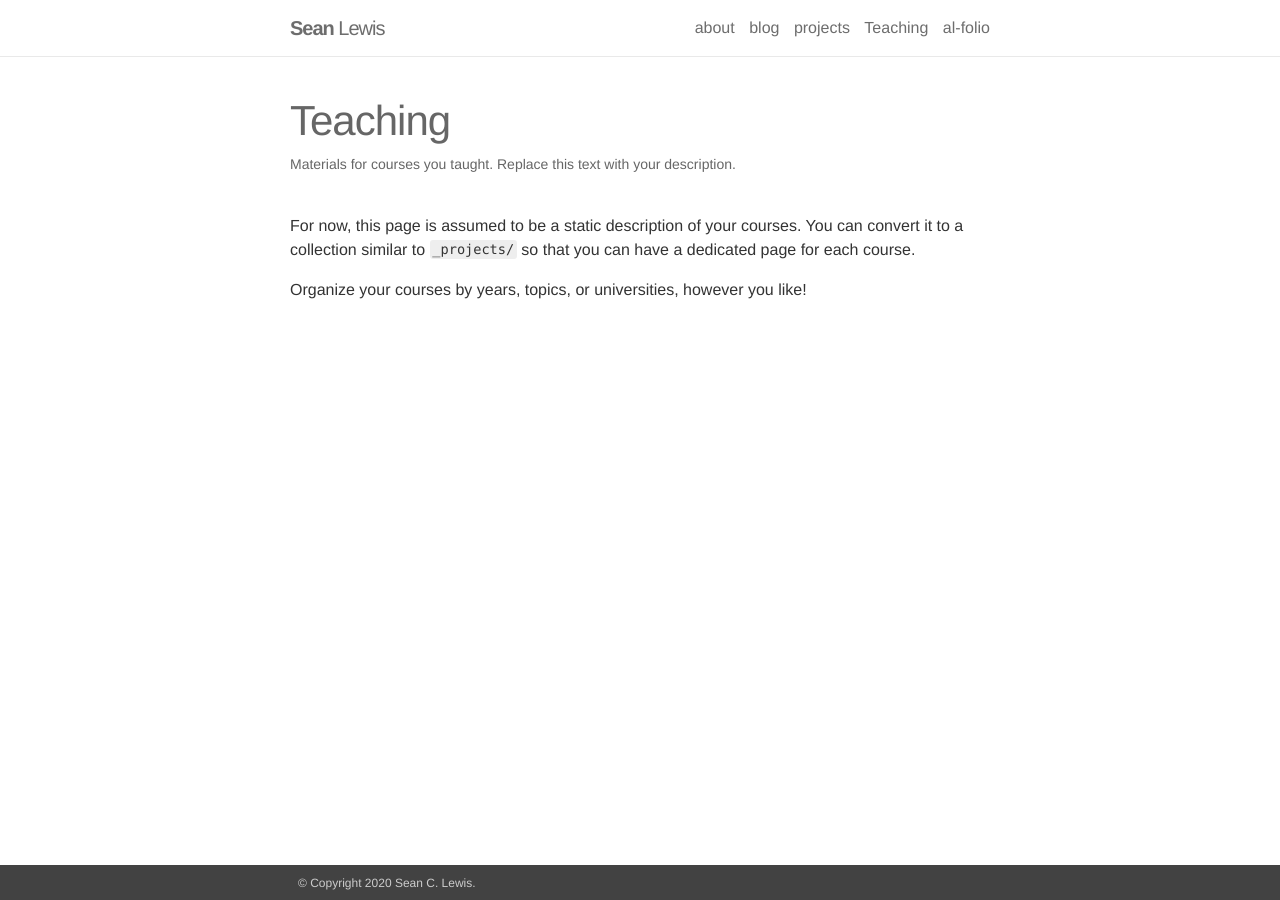
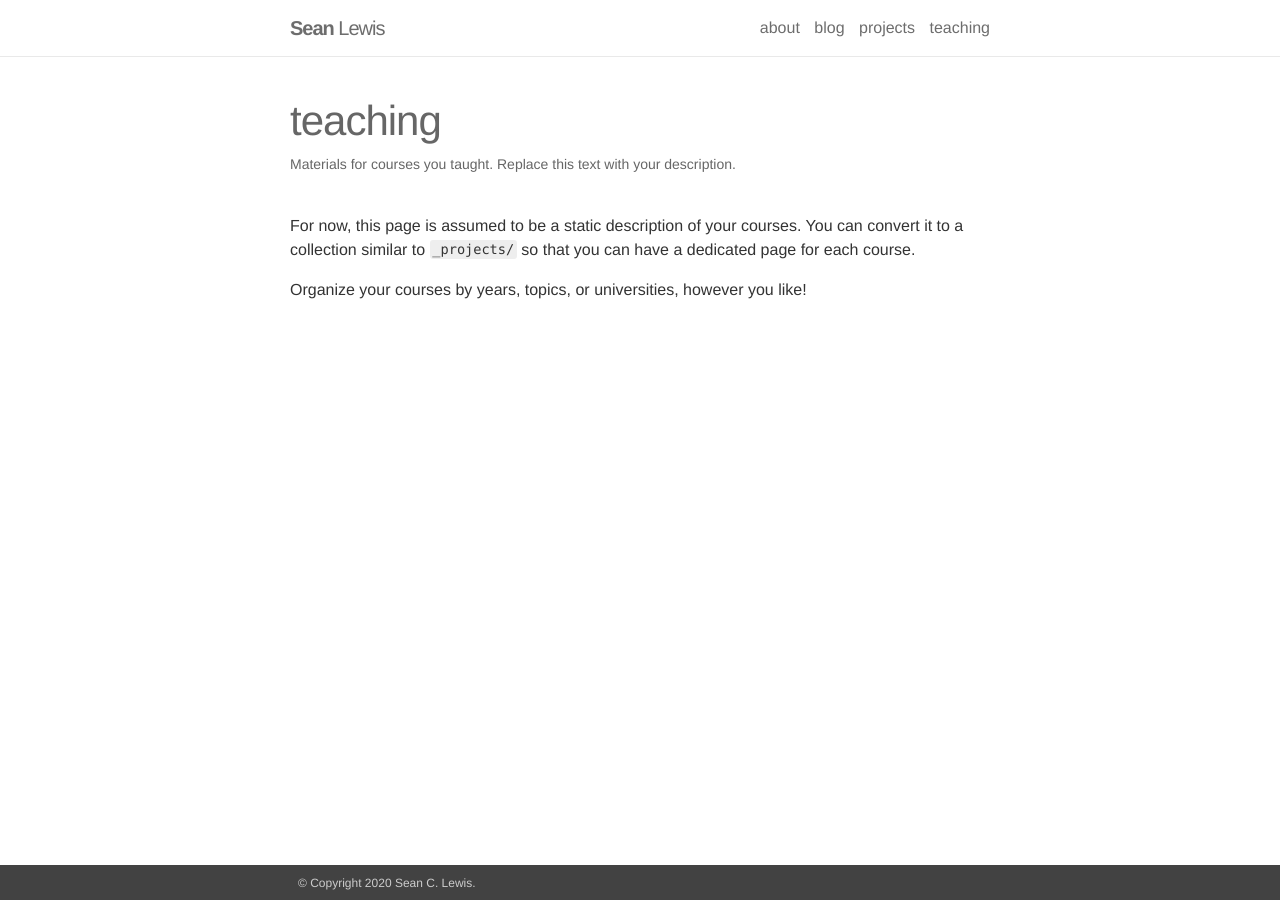
Before and after one commit to seanlabean/seanWebpage, a Jekyll site: the page built from _pages/teaching.md, in a window 1280 px wide. Built offline with Jekyll 4.4.1, drawn with Linux system fonts in a browser that asks for light colours; nearby versions of some CDN libraries.

```diff
--- a/_bibliography/papers.bib
+++ b/_bibliography/papers.bib
@@ -7,7 +7,6 @@
 @article{PhysRev.47.777,
   title={Studying the [O III]λ5007 Å emission-line width in a sample of ̃80 local active galaxies: a surrogate for σ},
   author={Vardha Bennert et al.},
-  %abstract={In a complete theory there is an element corresponding to each element of reality. A sufficient condition for the reality of a physical quantity is the possibility of predicting it with certainty, without disturbing the system. In quantum mechanics in the case of two physical quantities described by non-commuting operators, the knowledge of one precludes the knowledge of the other. Then either (1) the description of reality given by the wave function in quantum mechanics is not complete or (2) these two quantities cannot have simultaneous reality. Consideration of the problem of making predictions concerning a system on the basis of measurements made on another system that had previously interacted with it leads to the result that if (1) is false then (2) is also false. One is thus led to conclude that the description of reality as given by a wave function is not complete.},
   journal={MNRAS},
   volume={481},
   issue={1},
--- a/_pages/teaching.md
+++ b/_pages/teaching.md
@@ -1,7 +1,7 @@
 ---
 layout: page
 permalink: /teaching/
-title: Teaching
+title: teaching
 description: Materials for courses you taught. Replace this text with your description.
 ---
 
```
Also changed, not shown: _template/_template_blogs/2015-03-15-formatting-and-links.markdown (renamed from _template_blogs/2015-03-15-formatting-and-links.markdown), _template/_template_blogs/2015-05-15-images.markdown (renamed from _template_blogs/2015-05-15-images.markdown), _template/_template_blogs/2015-07-15-code.markdown (renamed from _template_blogs/2015-07-15-code.markdown), _template/_template_blogs/2015-10-20-comments.markdown (renamed from _template_blogs/2015-10-20-comments.markdown), _template/_template_blogs/2015-10-20-math.markdown (renamed from _template_blogs/2015-10-20-math.markdown), _template/template.md (renamed from template.md), 2 other files.
